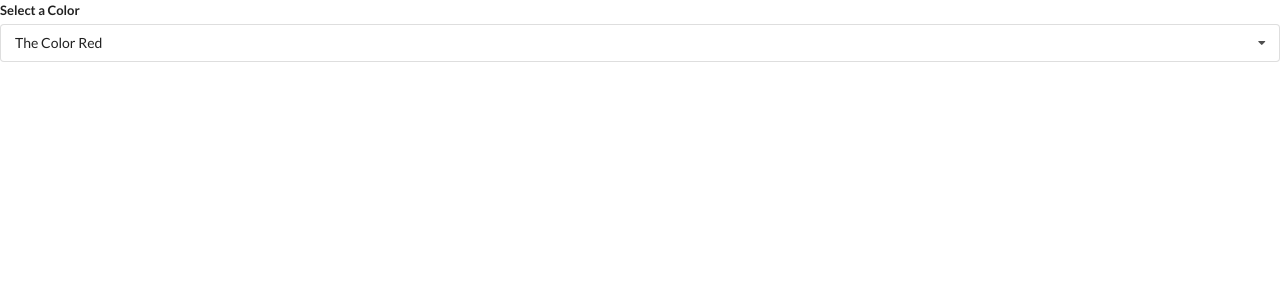
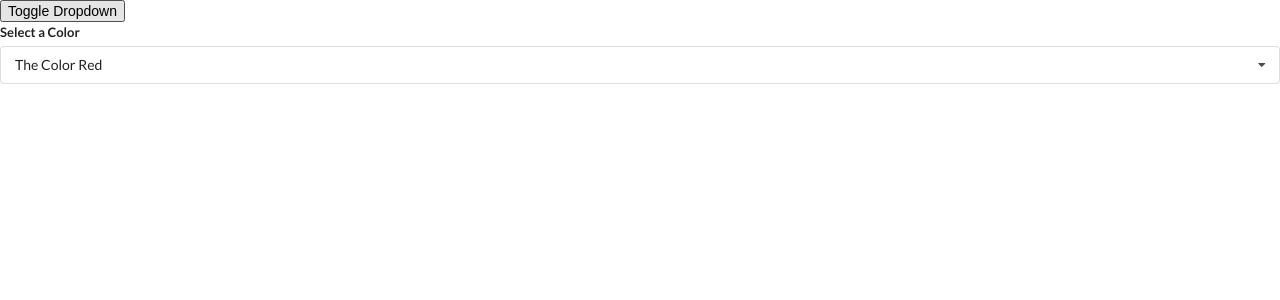
Before and after one commit to grimsleynate/widgets, a React (Create React App) app: page / in a window 1280 px wide. Shown: the top 300 px of the page. Built offline with nearby package versions, Linux system fonts and the light colour scheme.

Commit message:
added toggle button for Dropdown

```diff
--- a/src/App.js
+++ b/src/App.js
@@ -38,14 +38,18 @@
 //This is the App component we are exporting
 export default () => {
     const [selected, setSelected] = useState(options[0]);
+    const [showDropdown, setShowDropdown] = useState(true);
 
     return (
         <div>
-            <Dropdown
-                options={options}
-                selected={selected}
-                onSelectedChange={setSelected}
-            />
+            <button onClick={() => setShowDropdown(!showDropdown)}>Toggle Dropdown</button>
+            {showDropdown ?
+                <Dropdown
+                    options={options}
+                    selected={selected}
+                    onSelectedChange={setSelected}
+                /> : null
+            }
         </div>
 
     );
```
